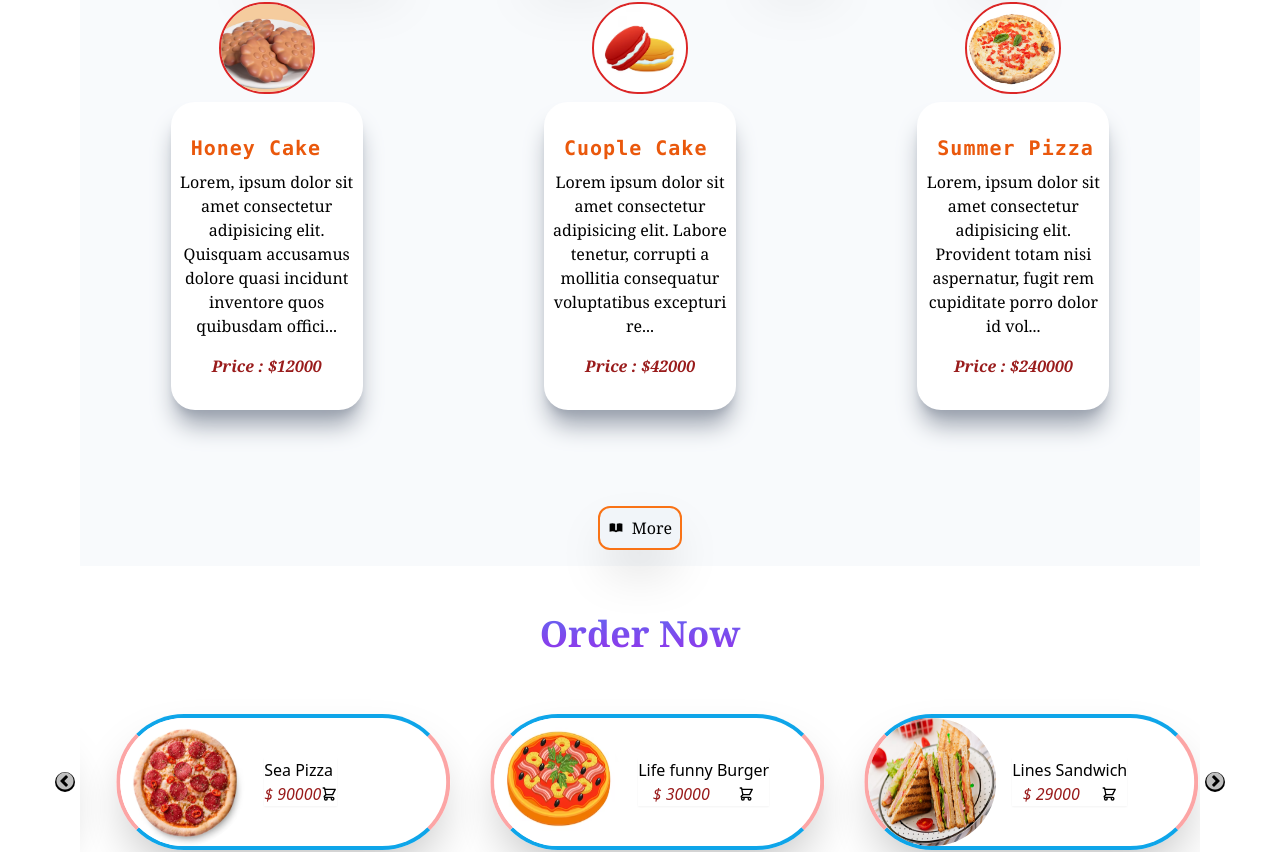
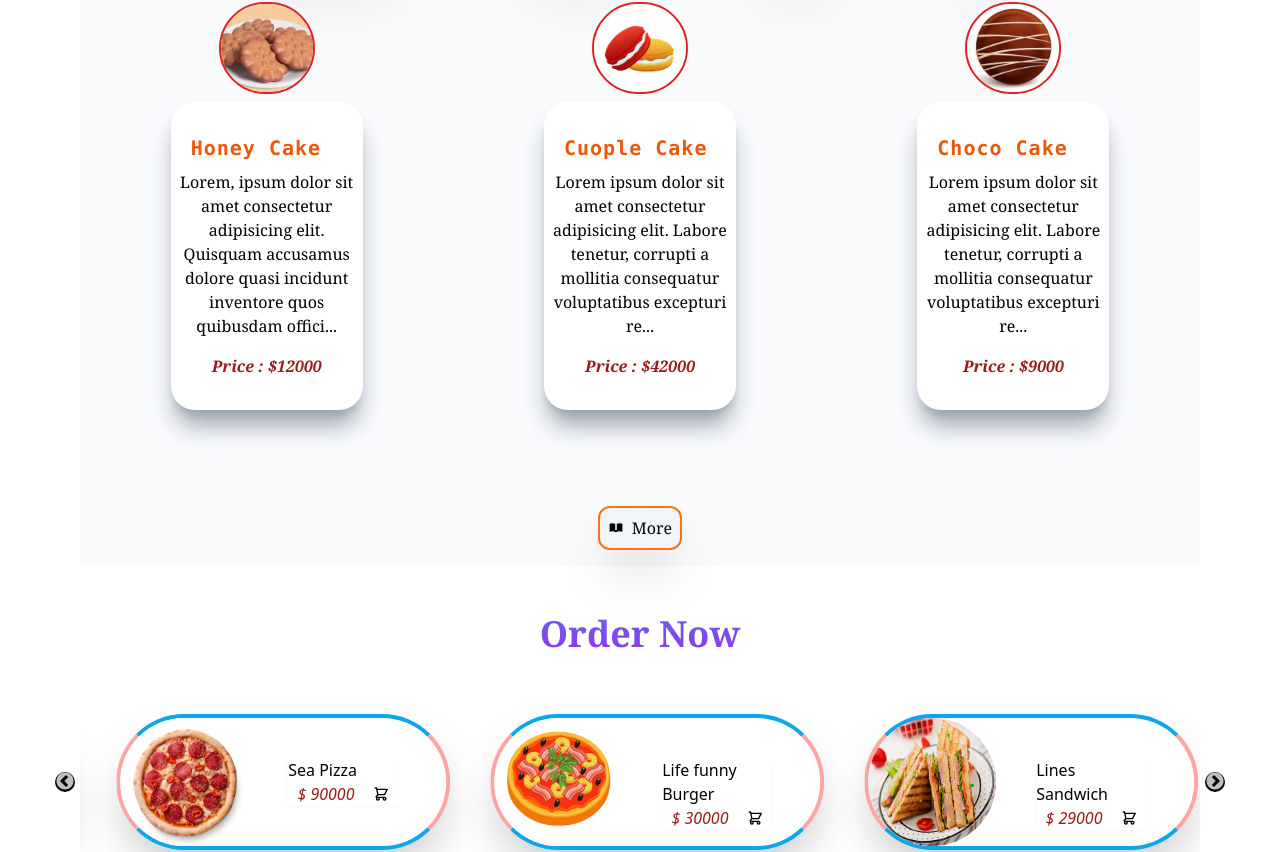
Before and after one commit to NganSof/BakeryTailwind, a React (Create React App) app: page / in a window 1280 px wide. Shown: the part 714-1566 px from the top of the page. Built offline with nearby package versions, Linux system fonts and the light colour scheme.

Commit message:
update codes

```diff
--- a/src/component/Bakery.tsx
+++ b/src/component/Bakery.tsx
@@ -48,7 +48,7 @@ export const Bakery: FC<{ bakery: infoBakey }> = ({ bakery }) => {
         <img
           src={bakery.picture}
           alt="picBakery"
-          className="object-cover w-[100%] h-36"
+          className="object-fill w-[auto] h-36 "
         />
         <div id="bakeryRate" className="flex justify-around items-center">
           <div>
--- a/src/component/OrderFood.tsx
+++ b/src/component/OrderFood.tsx
@@ -25,10 +25,10 @@ export const OrderFood: FC<{ itemBakery: infoBakey }> = ({ itemBakery }) => {
         />
         <div
           id="contentNew"
-          className="flex flex-col flex-wrap md:absolute md:left-8 md:bg-blue-500 md:shadow-sm lg:bg-transparent lg:absolute lg:left-36 lg:top-10"
+          className="flex flex-col overflow-hidden flex-wrap sm:absolute sm:z-30 sm:my-0 sm:mx-6 sm:bg-[burlywood] sm:bg-opacity-60 md:absolute md:bg-blue-500 md:shadow-sm lg:bg-transparent lg:absolute lg:left-36 lg:top-10"
         >
-          <p className="shrink-0">{bakeryNew.name}</p>
-          <div className="flex flex-row justify-around items-center flex-wrap  ">
+          <p className="shrink-0 flex flex-wrap w-[110px]">{bakeryNew.name}</p>
+          <div className="flex flex-row justify-around items-center flex-wrap">
             <p className="shrink-0 italic text-red-800">$ {bakeryNew.price}</p>
             <HiOutlineShoppingCart
               className="cursor-pointer"
--- a/src/component/SlideFood.tsx
+++ b/src/component/SlideFood.tsx
@@ -23,10 +23,7 @@ export const SlideFood: FC = () => {
       <Slider {...settings}>
         {bakeryNew.map((item: infoBakey) => {
           return (
-            <div
-              // key={item.name}
-              className="border-none outline-none hover:-translate-y-6 hover:transition-all"
-            >
+            <div className="border-none outline-none hover:-translate-y-6 hover:transition-all">
               <OrderFood itemBakery={item} />
             </div>
           );
--- a/src/mock/bakery.ts
+++ b/src/mock/bakery.ts
@@ -1,11 +1,16 @@
 import { infoBakey } from "../type/Bakery";
 import Food2 from "../asset/Food2.png";
 import Food3 from "../asset/Food3.png";
+import Food8 from "../asset/Food8.png";
+import Food9 from "../asset/Food9.png";
+import Food10 from "../asset/Food10.png";
 import Food11 from "../asset/Food11.png";
 import Food12 from "../asset/Food12.png";
+import Food13 from "../asset/Food13.png";
 import Food14 from "../asset/Food14.png";
 import Food15 from "../asset/Food15.png";
 import Food16 from "../asset/Food16.png";
+import Food17 from "../asset/Food17.png";
 import Food18 from "../asset/Food18.png";
 import Food19 from "../asset/Food19.png";
 
@@ -33,11 +38,44 @@ export let bakeryTypeDate: infoBakey[] = [
       "Lorem ipsum dolor sit amet consectetur adipisicing elit. Labore tenetur, corrupti a mollitia consequatur voluptatibus excepturi recusandae. Hic nemo impedit sequi iusto distinctio blanditiis minus, nulla eius dolorem, dolorum repellendus amet fuga eaque illo laudantium temporibus nostrum porro deserunt ducimus quidem quos omnis possimus id aperiam? Ipsa, dolorum impedit totam sed illo autem quidem voluptatibus esse at deserunt harum illum?",
   },
   {
+    type: "cakes",
+    name: "Choco Cake",
+    picture: Food9,
+    price: 9000,
+    quantity: 8,
+    quanChoice: 0,
+    sum: 0,
+    description:
+      "Lorem ipsum dolor sit amet consectetur adipisicing elit. Labore tenetur, corrupti a mollitia consequatur voluptatibus excepturi recusandae. Hic nemo impedit sequi iusto distinctio blanditiis minus, nulla eius dolorem, dolorum repellendus amet fuga eaque illo laudantium temporibus nostrum porro deserunt ducimus quidem quos omnis possimus id aperiam? Ipsa, dolorum impedit totam sed illo autem quidem voluptatibus esse at deserunt harum illum?",
+  },
+  {
+    type: "cakes",
+    name: "Deli Cake",
+    picture: Food8,
+    price: 15000,
+    quantity: 9,
+    quanChoice: 0,
+    sum: 0,
+    description:
+      "Lorem ipsum dolor sit amet consectetur adipisicing elit. Labore tenetur, corrupti a mollitia consequatur voluptatibus excepturi recusandae. Hic nemo impedit sequi iusto distinctio blanditiis minus, nulla eius dolorem, dolorum repellendus amet fuga eaque illo laudantium temporibus nostrum porro deserunt ducimus quidem quos omnis possimus id aperiam? Ipsa, dolorum impedit totam sed illo autem quidem voluptatibus esse at deserunt harum illum?",
+  },
+  {
     type: "pizza",
     name: "Summer Pizza",
     picture: Food11,
     price: 240000,
     quantity: 12,
+    quanChoice: 0,
+    sum: 0,
+    description:
+      "Lorem, ipsum dolor sit amet consectetur adipisicing elit. Provident totam nisi aspernatur, fugit rem cupiditate porro dolor id voluptates obcaecati distinctio debitis! Similique, iste sed, sit atque ad quia aut officiis consequuntur possimus accusamus nisi consectetur? Esse voluptatum quod nihil sapiente dignissimos adipisci, quis consequatur ea fuga corporis rerum sed incidunt, mollitia facere aliquid autem pariatur aliquam aut alias laboriosam.",
+  },
+  {
+    type: "pizza",
+    name: "Meat Pizza",
+    picture: Food10,
+    price: 290000,
+    quantity: 35,
     quanChoice: 0,
     sum: 0,
     description:
@@ -60,6 +98,17 @@ export let bakeryTypeDate: infoBakey[] = [
     picture: Food15,
     price: 55000,
     quantity: 25,
+    quanChoice: 0,
+    sum: 0,
+    description:
+      "Lorem, ipsum dolor sit amet consectetur adipisicing elit. Quisquam accusamus dolore quasi incidunt inventore quos quibusdam officia distinctio eligendi natus architecto at provident eveniet, ea recusandae autem ut consequatur veritatis rem officiis quidem culpa alias illum? Doloribus porro molestiae rerum repudiandae ad itaque dignissimos, fuga sequi. Eos voluptates quam amet voluptatibus suscipit. Est magni fugiat earum corporis molestias ipsam odit!",
+  },
+  {
+    type: "burger",
+    name: "Shrimp Burger",
+    picture: Food13,
+    price: 65000,
+    quantity: 5,
     quanChoice: 0,
     sum: 0,
     description:
@@ -100,6 +149,17 @@ export let bakeryTypeDate: infoBakey[] = [
   },
   {
     type: "sandwich",
+    name: "Smile Sandwich",
+    picture: Food17,
+    price: 39000,
+    quantity: 10,
+    quanChoice: 0,
+    sum: 0,
+    description:
+      "Lorem ipsum dolor sit amet consectetur adipisicing elit. Labore tenetur, corrupti a mollitia consequatur voluptatibus excepturi recusandae. Hic nemo impedit sequi iusto distinctio blanditiis minus, nulla eius dolorem, dolorum repellendus amet fuga eaque illo laudantium temporibus nostrum porro deserunt ducimus quidem quos omnis possimus id aperiam? Ipsa, dolorum impedit totam sed illo autem quidem voluptatibus esse at deserunt harum illum?",
+  },
+  {
+    type: "sandwich",
     name: "Sand Sandwich",
     picture: Food19,
     price: 27000,
--- a/src/page/Menu/Menu.tsx
+++ b/src/page/Menu/Menu.tsx
@@ -12,6 +12,11 @@ import { selectStore } from "../../service/StoreAPI";
 export const Menu: FC = () => {
   initTE({ Tab });
   const [id, setId] = useState<string>("cakes");
+  const [styleCake, setStyleCake] = useState<string>("");
+  const [styleSan, setStyleSan] = useState<string>("");
+  const [stylePizz, setStylePizz] = useState<string>("");
+  const [styleBug, setStyleBug] = useState<string>("");
+
   let { listBake } = useSelector(selectBakery);
   let { listStore } = useSelector(selectStore);
   const [listBa, setListBa] = useState<infoBakey[]>(listBake);
@@ -63,41 +68,57 @@ export const Menu: FC = () => {
 
   return (
     <div className="flex flex-row justify-between pt-[6.25rem]">
-      <ul className="flex list-none flex-col flex-wrap w-[20%] justify-evenly text-xl italic font-bold">
+      <ul className="inline-flex list-none flex-col flex-wrap justify-between text-xl italic font-bold w-[28%] ">
         <li
-          className="p-2 flex text-center hover:shadow-lg hover:shadow-orange-700 w-[100%] decoration-wavy decoration-orange-500 underline cursor-pointer"
+          className={`p-2 flex text-center ${styleCake} hover:no-underline hover:font-mono hover:text-2xl hover:text-red-800 w-[100%] decoration-wavy decoration-orange-500 underline cursor-pointer`}
           onClick={() => {
             changeID("cakes");
+            setStyleCake("bg-pink-300");
+            setStyleBug("");
+            setStylePizz("");
+            setStyleSan("");
           }}
         >
           Cakes & Pastries
         </li>
         <li
-          className="p-2 flex text-center hover:shadow-lg hover:shadow-orange-700 w-[100%] decoration-wavy decoration-orange-500 underline cursor-pointer"
+          className={`p-2 flex text-center ${styleSan} hover:no-underline hover:font-mono hover:text-2xl hover:text-red-800 w-[100%] decoration-wavy decoration-orange-500 underline cursor-pointer`}
           onClick={() => {
             changeID("sandwich");
+            setStyleSan("bg-pink-500");
+            setStyleBug("");
+            setStylePizz("");
+            setStyleCake("");
           }}
         >
           Sandwich
         </li>
         <li
-          className="p-2 flex text-center hover:shadow-lg hover:shadow-orange-700 w-[100%] decoration-wavy decoration-orange-500 underline cursor-pointer"
+          className={`p-2 flex text-center ${styleBug} hover:no-underline hover:font-mono hover:text-2xl hover:text-red-800 w-[100%] decoration-wavy decoration-orange-500 underline cursor-pointer`}
           onClick={() => {
             changeID("burger");
+            setStyleBug("bg-pink-700");
+            setStyleCake("");
+            setStylePizz("");
+            setStyleSan("");
           }}
         >
           Burger
         </li>
         <li
-          className="p-2 flex text-center hover:shadow-lg hover:shadow-orange-700 w-[100%] decoration-wavy decoration-orange-500 underline cursor-pointer"
+          className={`p-2 flex text-center ${stylePizz} hover:no-underline hover:font-mono hover:text-2xl hover:text-red-800 w-[100%] decoration-wavy decoration-orange-500 underline cursor-pointer`}
           onClick={() => {
             changeID("pizza");
+            setStylePizz("bg-pink-900");
+            setStyleBug("");
+            setStyleCake("");
+            setStyleSan("");
           }}
         >
           Pizza
         </li>
       </ul>
-      <div className="w-[100%]  h-[100vh] border-l-2 border-l-red-800 overflow-x-hidden overflow-scroll">
+      <div className="w-[100%] h-[100vh] border-l-2 border-l-red-800 overflow-x-hidden overflow-scroll">
         <div className="w-[100%]">
           <div className="opacity-100 transition-opacity duration-150 ease-linear data-[te-tab-active]:block">
             {renderContent}
--- a/src/page/Store/Store.tsx
+++ b/src/page/Store/Store.tsx
@@ -37,6 +37,18 @@ export const Store: FC = () => {
           <td className="whitespace-nowrap px-6 py-4">{itemStore.price}</td>
           <td className="whitespace-nowrap px-6 py-4">
             <button
+              className="border-2 bg-blue-700 text-white text-bold text-xl rounded-lg w-6 h-9 inline-block my-0 mx-auto pb-9 pt-1 cursor-pointer"
+              onClick={() => {
+                dispatch(deleStore(itemStore));
+                dispatch(totalStore());
+              }}
+            >
+              -
+            </button>
+            <span className="inline mx-2 font-serif">
+              {itemStore.quanChoice}
+            </span>
+            <button
               className={
                 itemStore.quantity === 0
                   ? "border-2 bg-red-500 my-0 mx-auto pb-9 pt-1 text-xl rounded-lg w-6 h-9 cursor-not-allowed"
@@ -48,18 +60,6 @@ export const Store: FC = () => {
               }}
             >
               +
-            </button>
-            <span className="inline mx-2 font-serif">
-              {itemStore.quanChoice}
-            </span>
-            <button
-              className="border-2 bg-blue-700 text-white text-bold text-xl rounded-lg w-6 h-9 inline-block my-0 mx-auto pb-9 pt-1 cursor-pointer"
-              onClick={() => {
-                dispatch(deleStore(itemStore));
-                dispatch(totalStore());
-              }}
-            >
-              -
             </button>
           </td>
           <td className="whitespace-nowrap px-6 py-4 text-red-600 font-serif">
--- a/src/template/Header/Header.tsx
+++ b/src/template/Header/Header.tsx
@@ -68,7 +68,7 @@ export const Header: FC = () => {
   };
 
   return (
-    <header className="@apply:bg:#F3F3F5 fixed z-20 w-[100%] font-mono shadow-md flex h-24 justify-around items-center bg-gradient-to-r from-violet-100 to-fuchsia-200 bg-opacity-25">
+    <header className="@apply:bg:#F3F3F5 fixed z-40 w-[100%] font-mono shadow-md flex h-24 justify-around items-center bg-gradient-to-r from-violet-100 to-fuchsia-200 bg-opacity-25">
       <div
         onClick={() => navigate("")}
         id="logoHeader"
```
